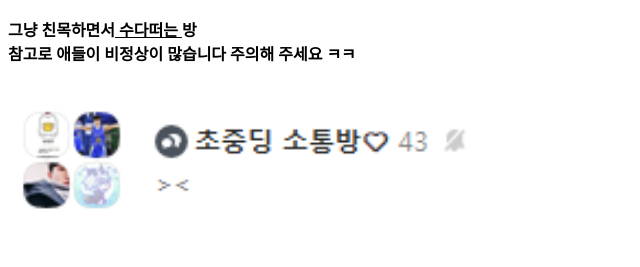
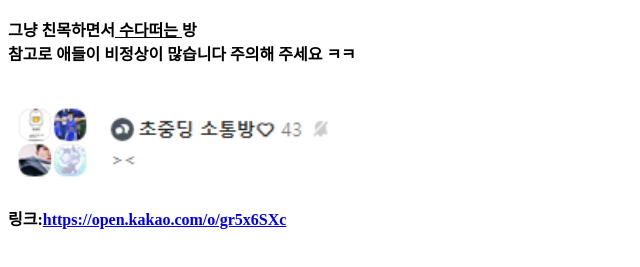
Before and after one commit to goele07/program, a plain HTML site: page index.html in a window 1280 px wide. Shown: the part 219-486 px from the top of the page, without its empty margins (0-640 px from the left). Drawn offline with Linux system fonts and the light colour scheme.

Commit message:
첫번째 파일
링크 추가

```diff
--- a/index.html
+++ b/index.html
@@ -12,6 +12,6 @@
   <li><a href="3.html">부방장</a></li>
  </ul>
   <h2>초중딩 소통방</h2>
-  <strong>그냥 친목하면서<u> 수다떠는 </u>방<br>참고로 애들이 비정상이 많습니다 주의해 주세요 ㅋㅋ<br><br><br></strong><img src="초중딩.png" width="500">
+  <strong>그냥 친목하면서<u> 수다떠는 </u>방<br>참고로 애들이 비정상이 많습니다 주의해 주세요 ㅋㅋ<br><br><br><img src="초중딩.png" width="350"><br><br>링크:<a href="https://open.kakao.com/o/gr5x6SXc"target="_blank">https://open.kakao.com/o/gr5x6SXc</strong>
 </body>
 </html>
```
